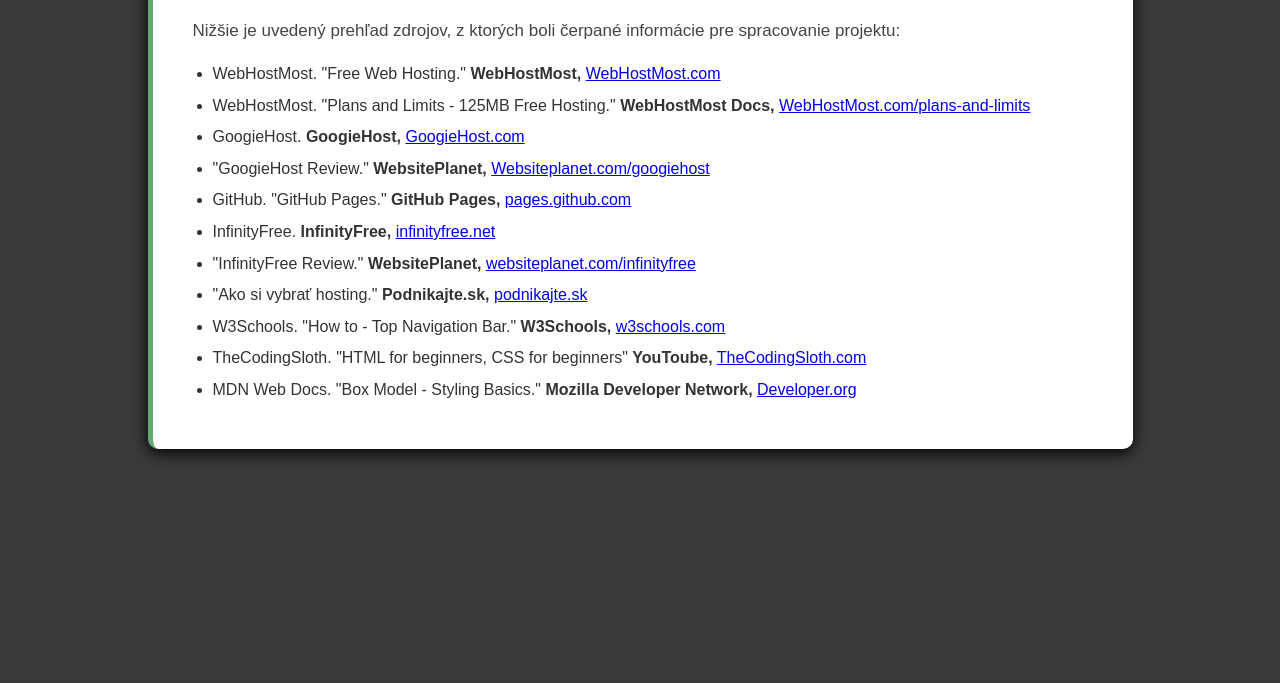
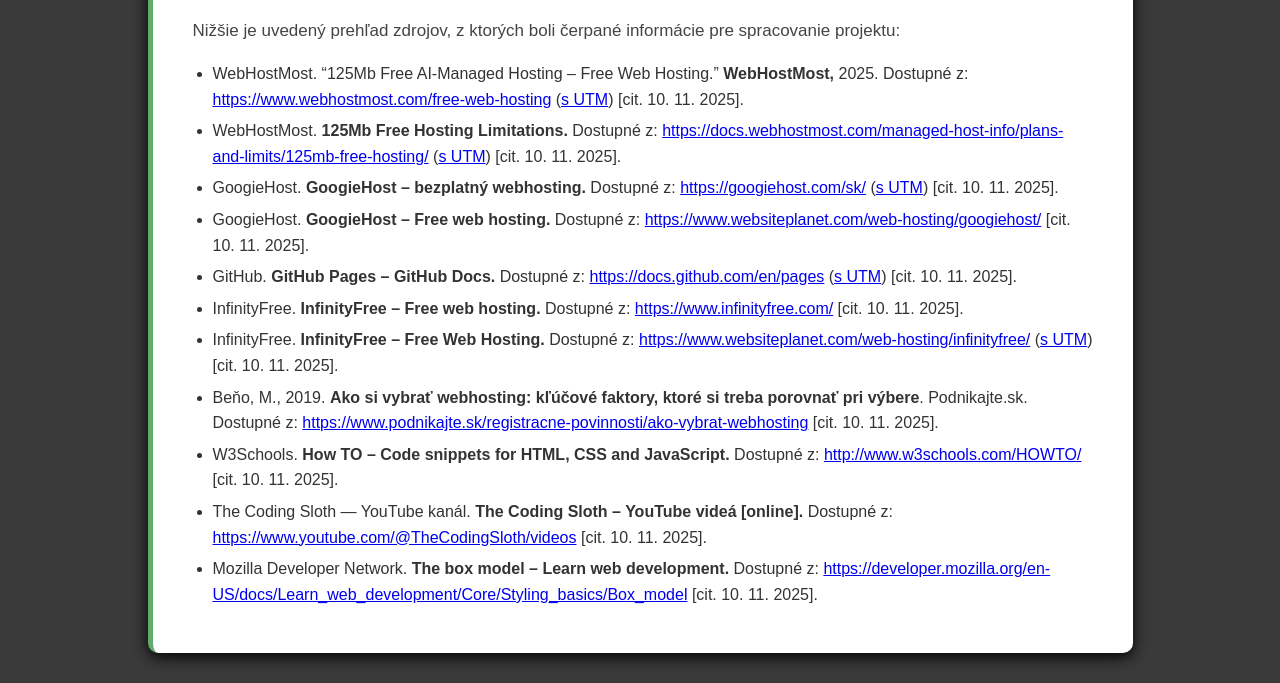
Before and after one commit to samuelfrankovic-ux/frankovic, a plain HTML site: page literatura.html in a window 1280 px wide. Shown: the part 344-1027 px from the top of the page. Before the commit the page ends 823 px from the top, so only its background shows below. Drawn offline with Linux system fonts and the light colour scheme.

Commit message:
Add files via upload

```diff
--- a/literatura.html
+++ b/literatura.html
@@ -30,45 +30,75 @@
         <p>Nižšie je uvedený prehľad zdrojov, z ktorých boli čerpané informácie pre spracovanie projektu:</p>
 
         <ul>
-            <li>WebHostMost. "Free Web Hosting." <strong>WebHostMost,</strong>
-                <a href="https://www.webhostmost.com/free-web-hosting" target="_blank">WebHostMost.com</a>
+            <li>
+                WebHostMost. “125Mb Free AI-Managed Hosting – Free Web Hosting.” <strong>WebHostMost,</strong> 2025.
+                Dostupné z: <a href="https://www.webhostmost.com/free-web-hosting" target="_blank" rel="noopener noreferrer">https://www.webhostmost.com/free-web-hosting</a>
+                (<a href="https://www.webhostmost.com/free-web-hosting?utm_source=chatgpt.com" target="_blank" rel="noopener noreferrer">s UTM</a>)
+                [cit. 10. 11. 2025].
             </li>
 
-            <li>WebHostMost. "Plans and Limits - 125MB Free Hosting." <strong>WebHostMost Docs,</strong>
-                <a href="https://docs.webhostmost.com/managed-host-info/plans-and-limits/125mb-free-hosting" target="_blank">WebHostMost.com/plans-and-limits</a>
+            <li>
+                WebHostMost. <strong>125Mb Free Hosting Limitations.</strong>
+                Dostupné z: <a href="https://docs.webhostmost.com/managed-host-info/plans-and-limits/125mb-free-hosting/" target="_blank" rel="noopener noreferrer">https://docs.webhostmost.com/managed-host-info/plans-and-limits/125mb-free-hosting/</a>
+                (<a href="https://docs.webhostmost.com/managed-host-info/plans-and-limits/125mb-free-hosting/?utm_source=chatgpt.com" target="_blank" rel="noopener noreferrer">s UTM</a>)
+                [cit. 10. 11. 2025].
             </li>
 
-            <li>GoogieHost. <strong>GoogieHost,</strong>
-                <a href="https://googiehost.com" target="_blank">GoogieHost.com</a>
+            <li>
+                GoogieHost. <strong>GoogieHost – bezplatný webhosting.</strong>
+                Dostupné z: <a href="https://googiehost.com/sk/" target="_blank" rel="noopener noreferrer">https://googiehost.com/sk/</a>
+                (<a href="https://googiehost.com/sk/?utm_source=chatgpt.com" target="_blank" rel="noopener noreferrer">s UTM</a>)
+                [cit. 10. 11. 2025].
             </li>
 
-            <li>"GoogieHost Review." <strong>WebsitePlanet,</strong>
-                <a href="https://www.websiteplanet.com/web-hosting/googiehost" target="_blank">Websiteplanet.com/googiehost</a>
+            <li>
+                GoogieHost. <strong>GoogieHost – Free web hosting.</strong>
+                Dostupné z: <a href="https://www.websiteplanet.com/web-hosting/googiehost/?device=desktop&geo=ww" target="_blank" rel="noopener noreferrer">https://www.websiteplanet.com/web-hosting/googiehost/</a>
+                [cit. 10. 11. 2025].
             </li>
 
-            <li>GitHub. "GitHub Pages." <strong>GitHub Pages,</strong>
-                <a href="https://pages.github.com" target="_blank">pages.github.com</a>
+            <li>
+                GitHub. <strong>GitHub Pages – GitHub Docs.</strong>
+                Dostupné z: <a href="https://docs.github.com/en/pages" target="_blank" rel="noopener noreferrer">https://docs.github.com/en/pages</a>
+                (<a href="https://docs.github.com/en/pages?utm_source=chatgpt.com" target="_blank" rel="noopener noreferrer">s UTM</a>)
+                [cit. 10. 11. 2025].
             </li>
 
-            <li>InfinityFree. <strong>InfinityFree,</strong>
-                <a href="https://www.infinityfree.net" target="_blank">infinityfree.net</a>
+            <li>
+                InfinityFree. <strong>InfinityFree – Free web hosting.</strong>
+                Dostupné z: <a href="https://www.infinityfree.com/" target="_blank" rel="noopener noreferrer">https://www.infinityfree.com/</a>
+                [cit. 10. 11. 2025].
             </li>
 
-            <li>"InfinityFree Review." <strong>WebsitePlanet,</strong>
-                <a href="https://www.websiteplanet.com/web-hosting/infinityfree" target="_blank">websiteplanet.com/infinityfree</a>
+            <li>
+                InfinityFree. <strong>InfinityFree – Free Web Hosting.</strong>
+                Dostupné z: <a href="https://www.websiteplanet.com/web-hosting/infinityfree/?device=desktop&geo=ww" target="_blank" rel="noopener noreferrer">https://www.websiteplanet.com/web-hosting/infinityfree/</a>
+                (<a href="https://www.websiteplanet.com/web-hosting/infinityfree/?device=desktop&geo=ww&utm_source=chatgpt.com" target="_blank" rel="noopener noreferrer">s UTM</a>)
+                [cit. 10. 11. 2025].
             </li>
 
-            <li>"Ako si vybrať hosting." <strong>Podnikajte.sk,</strong>
-                <a href="https://www.podnikajte.sk/registracne-povinnosti/ako-vybrat-webhosting" target="_blank">podnikajte.sk</a>
+            <li>
+                Beňo, M., 2019. <strong>Ako si vybrať webhosting: kľúčové faktory, ktoré si treba porovnať pri výbere</strong>. Podnikajte.sk.
+                Dostupné z: <a href="https://www.podnikajte.sk/registracne-povinnosti/ako-vybrat-webhosting" target="_blank" rel="noopener noreferrer">https://www.podnikajte.sk/registracne-povinnosti/ako-vybrat-webhosting</a>
+                [cit. 10. 11. 2025].
             </li>
-            <li>W3Schools. "How to - Top Navigation Bar." <strong>W3Schools,</strong>
-                <a href="https://www.w3schools.com/howto" target="_blank">w3schools.com</a>
+
+            <li>
+                W3Schools. <strong>How TO – Code snippets for HTML, CSS and JavaScript.</strong>
+                Dostupné z: <a href="http://www.w3schools.com/HOWTO/" target="_blank" rel="noopener noreferrer">http://www.w3schools.com/HOWTO/</a>
+                [cit. 10. 11. 2025].
             </li>
-            <li>TheCodingSloth. "HTML for beginners, CSS for beginners" <strong>YouToube,</strong>
-                <a href="https://www.youtube.com/@TheCodingSloth/videos" target="_blank">TheCodingSloth.com</a>
+
+            <li>
+                The Coding Sloth — YouTube kanál. <strong>The Coding Sloth – YouTube videá [online].</strong>
+                Dostupné z: <a href="https://www.youtube.com/@TheCodingSloth/videos" target="_blank" rel="noopener noreferrer">https://www.youtube.com/@TheCodingSloth/videos</a>
+                [cit. 10. 11. 2025].
             </li>
-            <li>MDN Web Docs. "Box Model - Styling Basics." <strong>Mozilla Developer Network,</strong>
-                <a href="https://developer.mozilla.org/en-US/docs/Learn_web_development/Core/Styling_basics/Box_model" target="_blank">Developer.org</a>
+
+            <li>
+                Mozilla Developer Network. <strong>The box model – Learn web development.</strong>
+                Dostupné z: <a href="https://developer.mozilla.org/en-US/docs/Learn_web_development/Core/Styling_basics/Box_model" target="_blank" rel="noopener noreferrer">https://developer.mozilla.org/en-US/docs/Learn_web_development/Core/Styling_basics/Box_model</a>
+                [cit. 10. 11. 2025].
             </li>
         </ul>
     </div>
```
